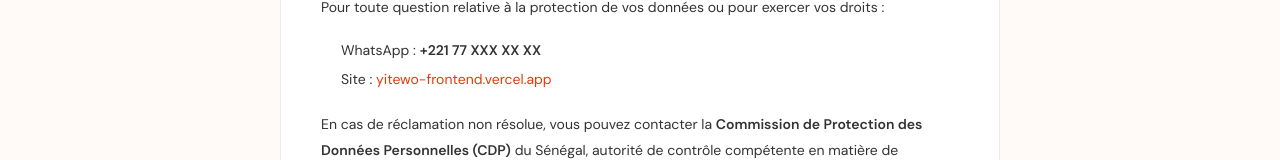
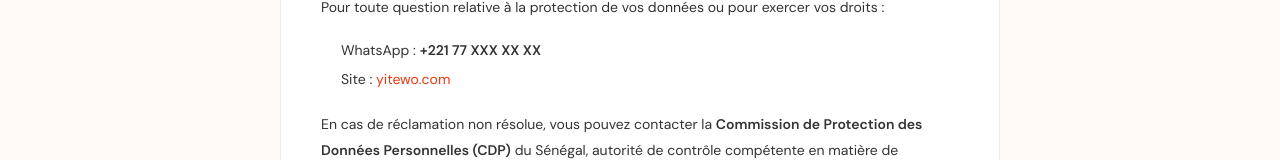
Before and after one commit to djadji-gueye/yitewo-frontend, a Next.js app: page /privacy in a window 1280 px wide. Shown: the part 3786-3946 px from the top of the page. Built offline with nearby package versions, Linux system fonts and the light colour scheme; no server answers.

Commit message:
add logo

```diff
--- a/app/cgu/page.tsx
+++ b/app/cgu/page.tsx
@@ -93,7 +93,7 @@ export default function CGUPage() {
             <p>Pour toute question relative aux présentes CGU, vous pouvez nous contacter :</p>
             <ul style={{ paddingLeft: 20, marginTop: 8, display: "flex", flexDirection: "column", gap: 4 }}>
               <li>Par WhatsApp : <strong>+221 77 XXX XX XX</strong></li>
-              <li>Via notre site : <Link href="/" style={{ color: "var(--brand)" }}>yitewo-frontend.vercel.app</Link></li>
+              <li>Via notre site : <Link href="/" style={{ color: "var(--brand)" }}>yitewo.com</Link></li>
             </ul>
           </Section>
 
--- a/app/components/Footer.tsx
+++ b/app/components/Footer.tsx
@@ -18,11 +18,11 @@ const SOCIALS = [
     icon: <svg width="16" height="16" viewBox="0 0 24 24" fill="currentColor"><path d="M17.472 14.382c-.297-.149-1.758-.867-2.03-.967-.273-.099-.471-.148-.67.15-.197.297-.767.966-.94 1.164-.173.199-.347.223-.644.075-.297-.15-1.255-.463-2.39-1.475-.883-.788-1.48-1.761-1.653-2.059-.173-.297-.018-.458.13-.606.134-.133.298-.347.446-.52.149-.174.198-.298.298-.497.099-.198.05-.371-.025-.52-.075-.149-.669-1.612-.916-2.207-.242-.579-.487-.5-.669-.51-.173-.008-.371-.01-.57-.01-.198 0-.52.074-.792.372-.272.297-1.04 1.016-1.04 2.479 0 1.462 1.065 2.875 1.213 3.074.149.198 2.096 3.2 5.077 4.487.709.306 1.262.489 1.694.625.712.227 1.36.195 1.871.118.571-.085 1.758-.719 2.006-1.413.248-.694.248-1.289.173-1.413-.074-.124-.272-.198-.57-.347z" /><path d="M12 0C5.373 0 0 5.373 0 12c0 2.123.553 4.116 1.524 5.849L.073 23.486a.5.5 0 00.617.608l5.757-1.509A11.96 11.96 0 0012 24c6.627 0 12-5.373 12-12S18.627 0 12 0z" /></svg>,
   },
   {
-    label: "Facebook", href: "#",
+    label: "Facebook", href: "https://www.facebook.com/yitewo",
     icon: <svg width="16" height="16" viewBox="0 0 24 24" fill="currentColor"><path d="M24 12.073c0-6.627-5.373-12-12-12s-12 5.373-12 12c0 5.99 4.388 10.954 10.125 11.854v-8.385H7.078v-3.47h3.047V9.43c0-3.007 1.792-4.669 4.533-4.669 1.312 0 2.686.235 2.686.235v2.953H15.83c-1.491 0-1.956.925-1.956 1.874v2.25h3.328l-.532 3.47h-2.796v8.385C19.612 23.027 24 18.062 24 12.073z" /></svg>,
   },
   {
-    label: "Instagram", href: "#",
+    label: "Instagram", href: "https://www.instagram.com/yitewo_com",
     icon: <svg width="16" height="16" viewBox="0 0 24 24" fill="currentColor"><path d="M12 2.163c3.204 0 3.584.012 4.85.07 3.252.148 4.771 1.691 4.919 4.919.058 1.265.069 1.645.069 4.849 0 3.205-.012 3.584-.069 4.849-.149 3.225-1.664 4.771-4.919 4.919-1.266.058-1.644.07-4.85.07-3.204 0-3.584-.012-4.849-.07-3.26-.149-4.771-1.699-4.919-4.92-.058-1.265-.07-1.644-.07-4.849 0-3.204.013-3.583.07-4.849.149-3.227 1.664-4.771 4.919-4.919 1.266-.057 1.645-.069 4.849-.069zM12 0C8.741 0 8.333.014 7.053.072 2.695.272.273 2.69.073 7.052.014 8.333 0 8.741 0 12c0 3.259.014 3.668.072 4.948.2 4.358 2.618 6.78 6.98 6.98C8.333 23.986 8.741 24 12 24c3.259 0 3.668-.014 4.948-.072 4.354-.2 6.782-2.618 6.979-6.98.059-1.28.073-1.689.073-4.948 0-3.259-.014-3.667-.072-4.947-.196-4.354-2.617-6.78-6.979-6.98C15.668.014 15.259 0 12 0zm0 5.838a6.162 6.162 0 100 12.324 6.162 6.162 0 000-12.324zM12 16a4 4 0 110-8 4 4 0 010 8zm6.406-11.845a1.44 1.44 0 100 2.881 1.44 1.44 0 000-2.881z" /></svg>,
   },
 ];
--- a/app/partner-portal/[token]/layout.tsx
+++ b/app/partner-portal/[token]/layout.tsx
@@ -119,7 +119,7 @@ export default function PartnerPortalLayout({ children }: { children: React.Reac
           <div style={{ padding: "16px 20px", borderTop: "1px solid #f0ebe8" }}>
             <p style={{ fontSize: 11, color: "#aaa", marginBottom: 8, fontWeight: 500 }}>VOTRE LIEN DE COMMANDE</p>
             <div style={{ background: "#f7f4f2", borderRadius: 8, padding: "8px 10px", fontSize: 11, color: "#6b6b6b", wordBreak: "break-all", lineHeight: 1.5 }}>
-              {typeof window !== "undefined" ? window.location.origin : "https://yitewo-frontend.vercel.app"}/order?partner={partner.slug}
+              {typeof window !== "undefined" ? window.location.origin : "https://yitewo.com"}/order?partner={partner.slug}
             </div>
             <button onClick={() => navigator.clipboard?.writeText(`${typeof window !== "undefined" ? window.location.origin : ""}/order?partner=${partner.slug}`)}
               style={{ width: "100%", marginTop: 8, padding: "7px", borderRadius: 8, border: "1px solid #f0ebe8", background: "#fff", color: "#E8380D", fontSize: 12, fontWeight: 600, cursor: "pointer" }}>
--- a/app/privacy/page.tsx
+++ b/app/privacy/page.tsx
@@ -133,7 +133,7 @@ export default function PrivacyPage() {
             <p>Pour toute question relative à la protection de vos données ou pour exercer vos droits :</p>
             <ul style={{ paddingLeft: 20, marginTop: 8, display: "flex", flexDirection: "column", gap: 4 }}>
               <li>WhatsApp : <strong>+221 77 XXX XX XX</strong></li>
-              <li>Site : <Link href="/" style={{ color: "var(--brand)" }}>yitewo-frontend.vercel.app</Link></li>
+              <li>Site : <Link href="/" style={{ color: "var(--brand)" }}>yitewo.com</Link></li>
             </ul>
             <p style={{ marginTop: 10 }}>En cas de réclamation non résolue, vous pouvez contacter la <strong>Commission de Protection des Données Personnelles (CDP)</strong> du Sénégal, autorité de contrôle compétente en matière de protection des données personnelles.</p>
           </Section>
```
